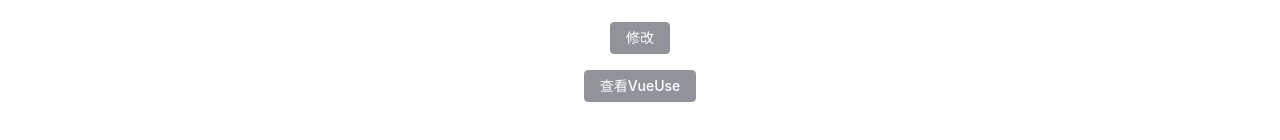
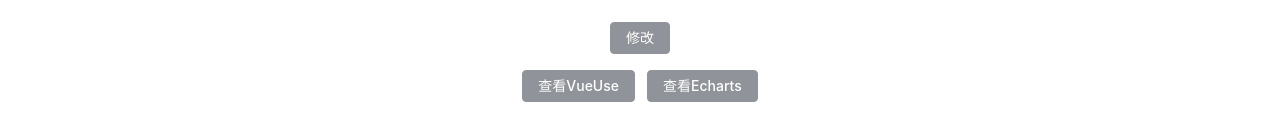
Before and after one commit to evanhy/testVue, a Vue app: page /home in a window 1280 px wide. Shown: the part 498-638 px from the top of the page. Built offline with nearby package versions, Linux system fonts and the light colour scheme.

Commit message:
feat: 使用echarts 笔记待总结...

```diff
--- a/src/components/Clock/index.vue
+++ b/src/components/Clock/index.vue
@@ -2,7 +2,6 @@
 import CountDown from '@/components/Clock/CountDown.vue'
 import MyClock from '@/components/Clock/MyClock.vue'
 import { defineOptions } from 'unplugin-vue-define-options/macros'
-import { useRouter } from 'vue-router'
 defineOptions({
     name: 'NewClock',
 })
--- a/src/router/index.ts
+++ b/src/router/index.ts
@@ -1,8 +1,10 @@
-import { createRouter, createWebHistory, RouteRecordRaw } from 'vue-router'
+import {createRouter, createWebHistory, RouteRecordRaw} from 'vue-router'
 
 import baseRouters from './modules/base'
 import vueUseRouters from './modules/vueUse'
-const routes: RouteRecordRaw[] = [...baseRouters, ...vueUseRouters]
+import echartsRouters from "@/router/modules/echarts";
+
+const routes: RouteRecordRaw[] = [...baseRouters, ...vueUseRouters, ...echartsRouters]
 
 const router = createRouter({
     history: createWebHistory(import.meta.env.BASE_URL),
--- /dev/null
+++ b/src/router/modules/echarts.ts
@@ -0,0 +1,7 @@
+export default [
+    {
+        path: '/echarts',
+        name: 'echarts',
+        component: () => import('@/views/echarts/index.vue')
+    }
+]
--- /dev/null
+++ b/src/views/echarts/index.vue
@@ -0,0 +1,20 @@
+<template>
+    <div>
+        <el-button type="primary" @click="goBack" class="go-back">返回</el-button>
+        我是echarts
+    </div>
+</template>
+
+<script setup lang="ts">
+defineOptions({
+    name: 'echarts'
+})
+const router = useRouter()
+const goBack = () => {
+    router.push('/')
+}
+</script>
+
+<style scoped>
+
+</style>
--- a/src/views/homes/HomePage.vue
+++ b/src/views/homes/HomePage.vue
@@ -12,6 +12,10 @@ const goClock = () => {
 }
 const goVueUse = () => {
     router.push('/vueuse')
+}
+const goEcharts = () => {
+    router.push('/echarts')
+
 }
 const userStore = useUserStore()
 const editName = () => {
@@ -35,6 +39,7 @@ onMounted(() => {
         <el-button type="info" @click="editName">修改</el-button>
         <p></p>
         <el-button type="info" @click="goVueUse">查看VueUse</el-button>
+        <el-button type="info" @click="goEcharts">查看Echarts</el-button>
     </div>
 </template>
 
```
Also changed, not shown: 1 other file (tests, documents, lock files or other folders).
